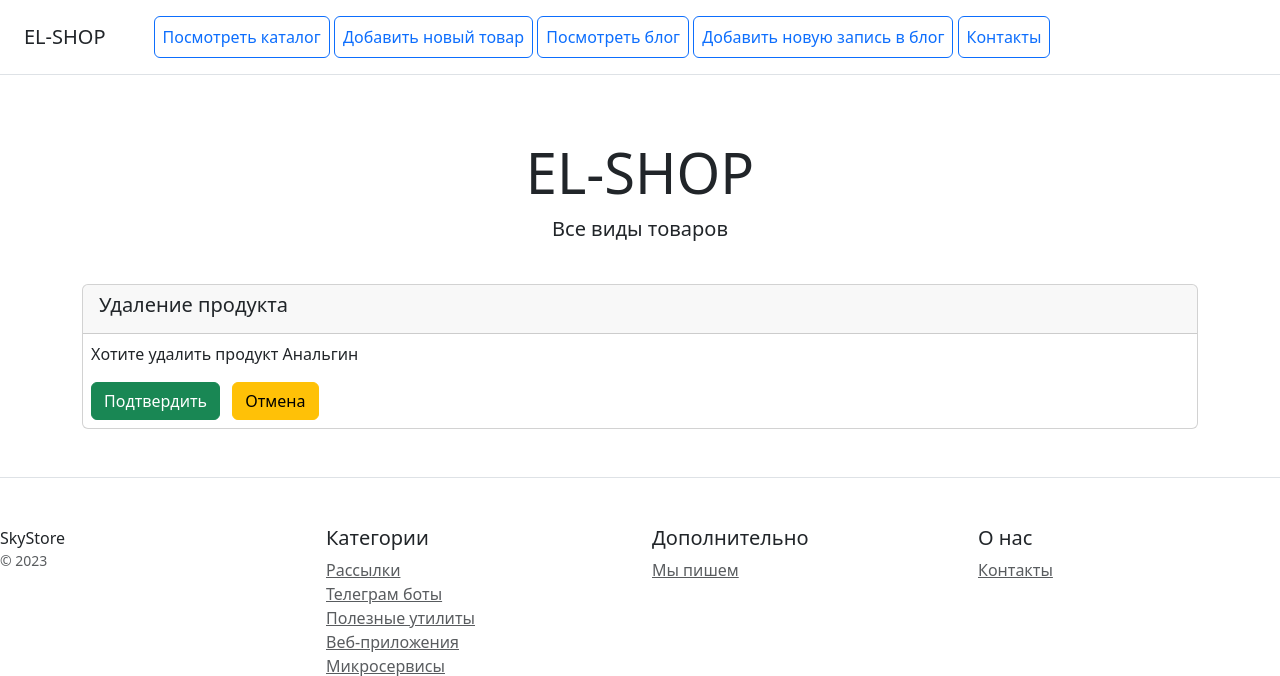
After one commit to scroco158/just_el_shop, a Django app: page /delete_product/11 in a window 1280 px wide. The commit adds this page. Shown: the top 676 px of the page. Run offline with Django 4.2, Linux system fonts and the light colour scheme; data comes from the database, SQL or seed files in the repository.

Commit message:
22_1 Добавил удаление продукта с проверкой названия

```diff
--- /dev/null
+++ b/catalog/templates/catalog/product_confirm_delete.html
@@ -0,0 +1,18 @@
+{% extends 'catalog/base.html' %}
+{% block content %}
+    <div class="container" >
+            <div class="card">
+                <div class="card-header">
+                    <H5>Удаление продукта<H5>
+                </div>
+                <div class="card_body">
+                    <form method="post">
+                        {% csrf_token%}
+                        <p class="m-2">Хотите удалить продукт {{object.name}}</p>
+                        <button  type="submit" class="btn btn-success mb-2 m-2" >Подтвердить</button>
+                        <a href="{% url 'catalog:home' %}" class="btn btn-warning">Отмена</a>
+                    </form>
+                </div>
+            </div>
+    </div>
+{% endblock %}
--- a/catalog/templates/catalog/product_list.html
+++ b/catalog/templates/catalog/product_list.html
@@ -22,7 +22,7 @@
                   <div class="card-body">
                     <a href="{% url 'catalog:one_product' object.pk %}" class="card-link">View</a>
                     <a href="{% url 'catalog:update_product' object.pk %}" class="card-link">Edit</a>
-                    <a href="#" class="card-link">Del</a>
+                    <a href="{% url 'catalog:delete_product' object.pk %}" class="card-link">Del</a>
                 </div>
               </div>
           </div>
--- a/catalog/urls.py
+++ b/catalog/urls.py
@@ -11,5 +11,6 @@ urlpatterns = [
     path('one_product/<int:pk>', ProductDetailView.as_view(), name='one_product'),
     path('update_product/<int:pk>', ProductUpdateView.as_view(), name='update_product'),
     path('create_product/', ProductCreateView.as_view(), name='create_product'),
+    path('delete_product/<int:pk>', ProductDeleteView.as_view(), name='delete_product'),
 
 ]
--- a/catalog/views.py
+++ b/catalog/views.py
@@ -1,6 +1,6 @@
 from django.shortcuts import render
 from django.urls import reverse_lazy
-from django.views.generic import ListView, DetailView, TemplateView, CreateView, UpdateView
+from django.views.generic import ListView, DetailView, TemplateView, CreateView, UpdateView, DeleteView
 
 from catalog.forms import ProductForm
 from catalog.models import Product
@@ -41,3 +41,8 @@ class ProductCreateView(CreateView):  # ---_form.html
     model = Product
     form_class = ProductForm
     success_url = reverse_lazy('catalog:home')
+
+
+class ProductDeleteView(DeleteView):  # ---_confirm_delete.html
+    model = Product
+    success_url = reverse_lazy('catalog:home')
```
